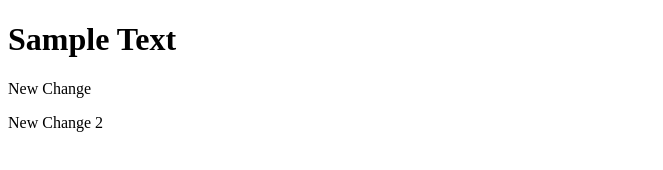
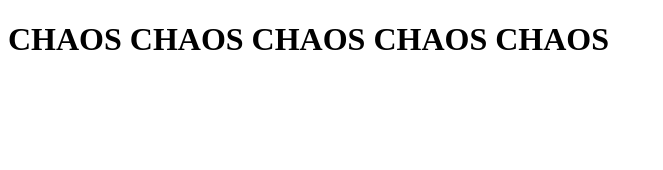
Before and after one commit to luck-duck/test, a plain HTML site: page index.html in a window 1280 px wide. Shown: the whole page, without its empty margins (0-663 px from the left). Drawn offline with Linux system fonts and the light colour scheme.

Commit message:
third commit

```diff
--- a/index.html
+++ b/index.html
@@ -4,8 +4,6 @@
 	<meta charset="UTF-8">
 </head>
 <body>
-	<h1>Sample Text</h1>
-	<p>New Change</p>
-	<p>New Change 2</p>
-</body>
+	<h1>CHAOS CHAOS CHAOS CHAOS CHAOS</h1>
+
 </html>
```
